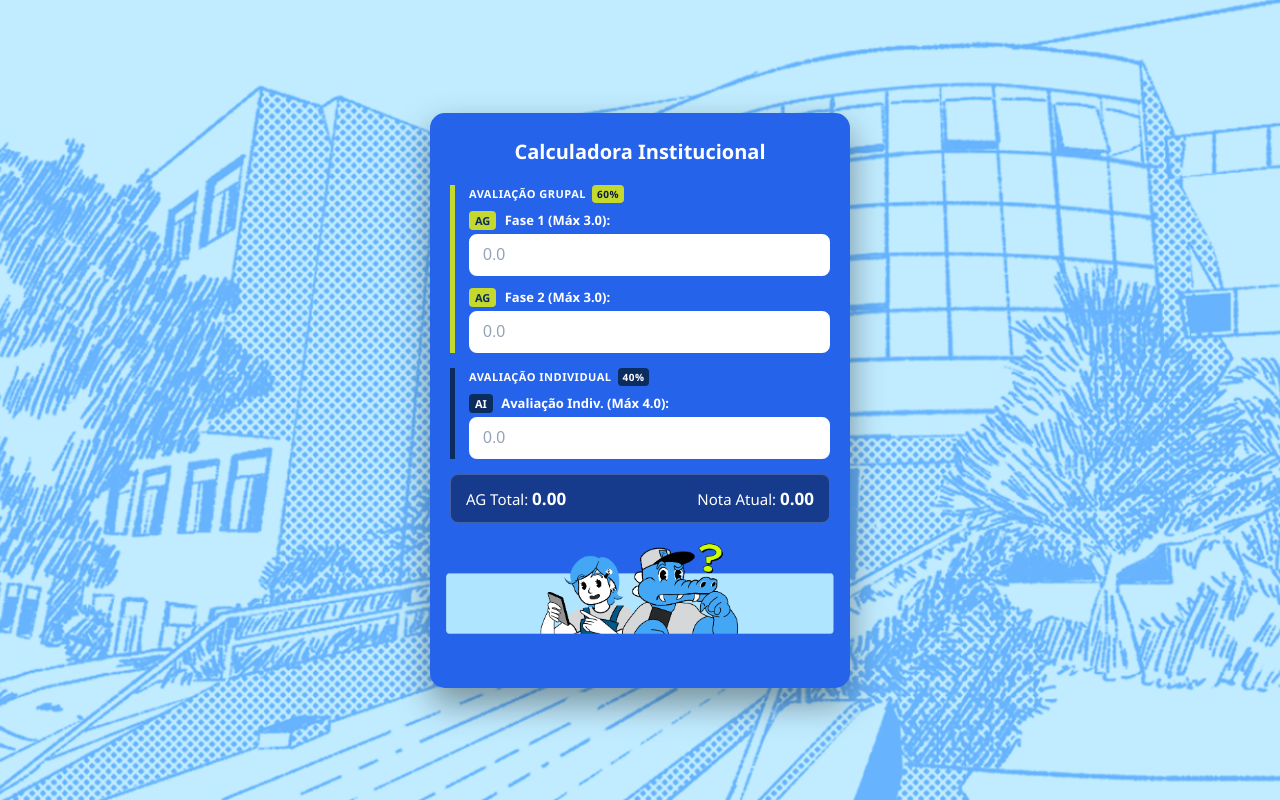
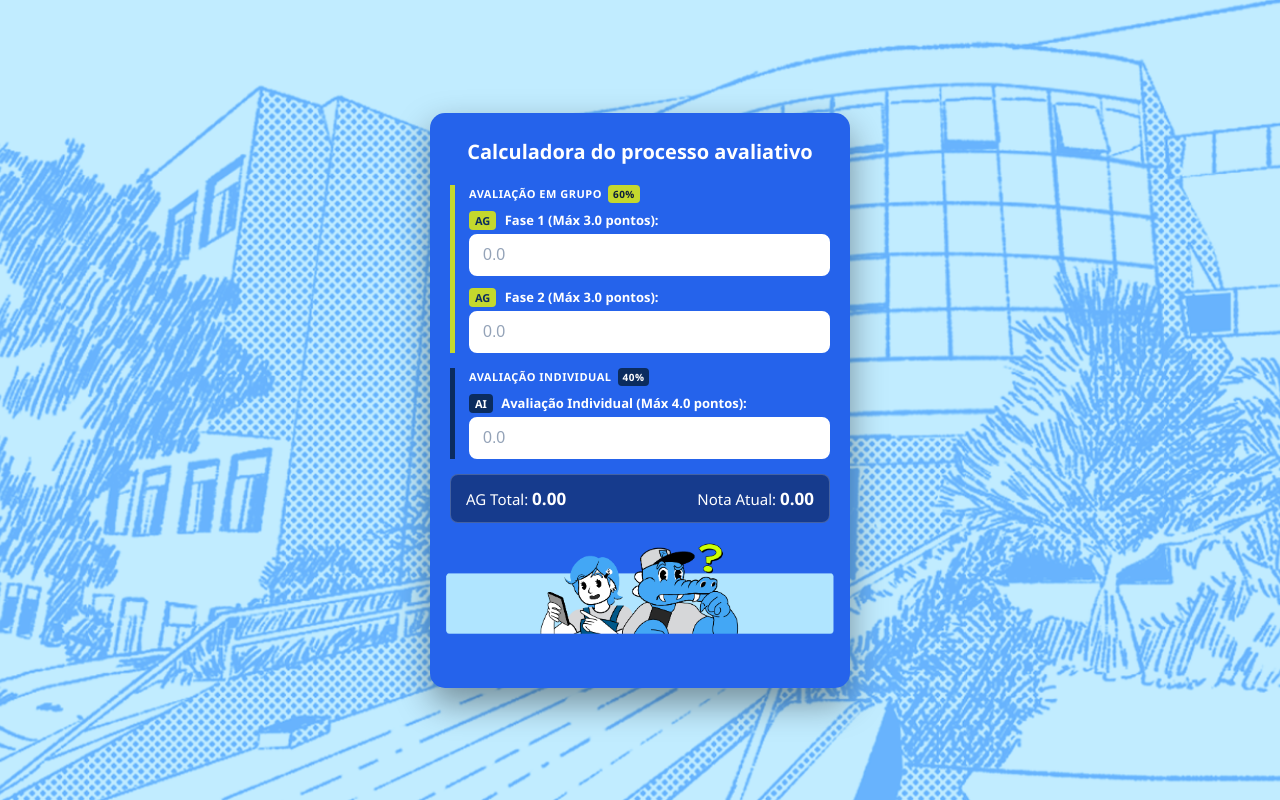
Before and after one commit to Aster240/Calculadora, a plain HTML site: page index.html in a window 1280 px wide. Drawn offline with Linux system fonts and the light colour scheme.

Commit message:
Alteração dos nomes

```diff
--- a/index.html
+++ b/index.html
@@ -206,18 +206,18 @@
     <div class="calculadora-card">
         <div id="toastPopup" class="toast-popup"></div>
 
-        <h2>Calculadora Institucional</h2>
+        <h2>Calculadora do processo avaliativo</h2>
 
         <div class="secao-peso secao-ag">
             <div class="peso-label">
-                Avaliação Grupal <span class="porcentagem-tag">60%</span>
+                Avaliação em Grupo <span class="porcentagem-tag">60%</span>
             </div>
             <div class="form-group">
-                <label><span class="badge-ag">AG</span> Fase 1 (Máx 3.0):</label>
+                <label><span class="badge-ag">AG</span> Fase 1 (Máx 3.0 pontos):</label>
                 <input type="text" id="inProj1" placeholder="0.0" inputmode="decimal">
             </div>
             <div class="form-group">
-                <label><span class="badge-ag">AG</span> Fase 2 (Máx 3.0):</label>
+                <label><span class="badge-ag">AG</span> Fase 2 (Máx 3.0 pontos):</label>
                 <input type="text" id="inProj2" placeholder="0.0" inputmode="decimal">
             </div>
         </div>
@@ -227,7 +227,7 @@
                 Avaliação Individual <span class="porcentagem-tag">40%</span>
             </div>
             <div class="form-group">
-                <label><span class="badge-ai">AI</span> Avaliação Indiv. (Máx 4.0):</label>
+                <label><span class="badge-ai">AI</span> Avaliação Individual (Máx 4.0 pontos):</label>
                 <input type="text" id="inIndiv" placeholder="0.0" inputmode="decimal">
             </div>
         </div>
```
